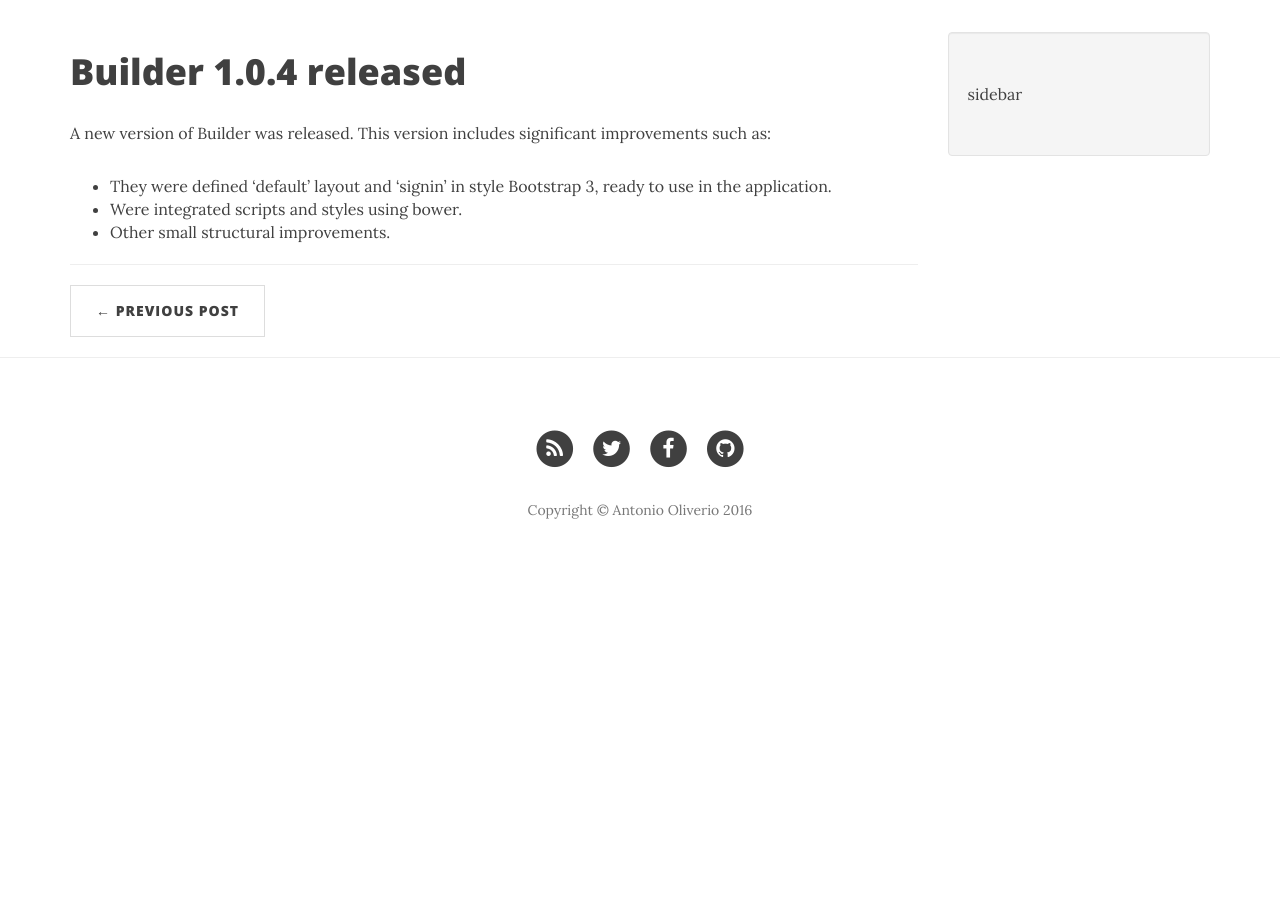
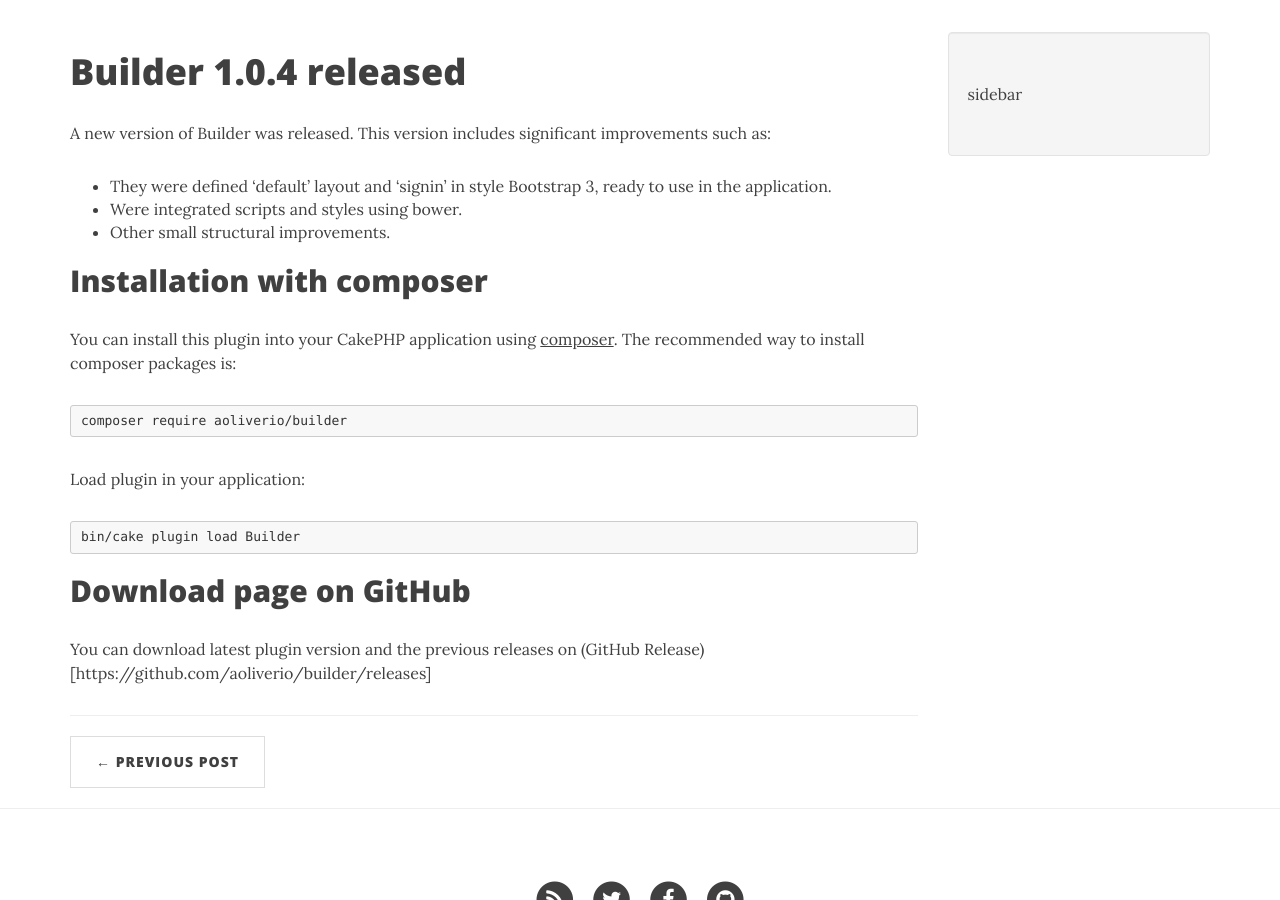
Before and after one commit to aoliverio/builder, a Jekyll site: the page built from _posts/2016-03-12-builder-1.0.4-released.md, in a window 1280 px wide and 900 px high, scrolled down 494 px. Built offline with Jekyll 4.4.1, drawn with Linux system fonts in a browser that asks for light colours; nearby versions of some CDN libraries; before the commit the page ends 1080 px from its top, so only the background shows below that.

Commit message:
Initial commit

````diff
--- a/_posts/2016-03-12-builder-1.0.4-released.md
+++ b/_posts/2016-03-12-builder-1.0.4-released.md
@@ -8,9 +8,21 @@ header-img: "img/post-bg-01.jpg"
 ---
 
 # Builder 1.0.4 released
-
 A new version of Builder was released. This version includes significant improvements such as:
-
 - They were defined 'default' layout and 'signin' in style Bootstrap 3, ready to use in the application.
 - Were integrated scripts and styles using bower.
 - Other small structural improvements.
+
+## Installation with composer
+You can install this plugin into your CakePHP application using [composer](http://getcomposer.org).
+The recommended way to install composer packages is:
+```
+composer require aoliverio/builder
+```
+Load plugin in your application:
+```
+bin/cake plugin load Builder
+```
+
+## Download page on GitHub
+You can download latest plugin version and the previous releases on (GitHub Release)[https://github.com/aoliverio/builder/releases]
````
